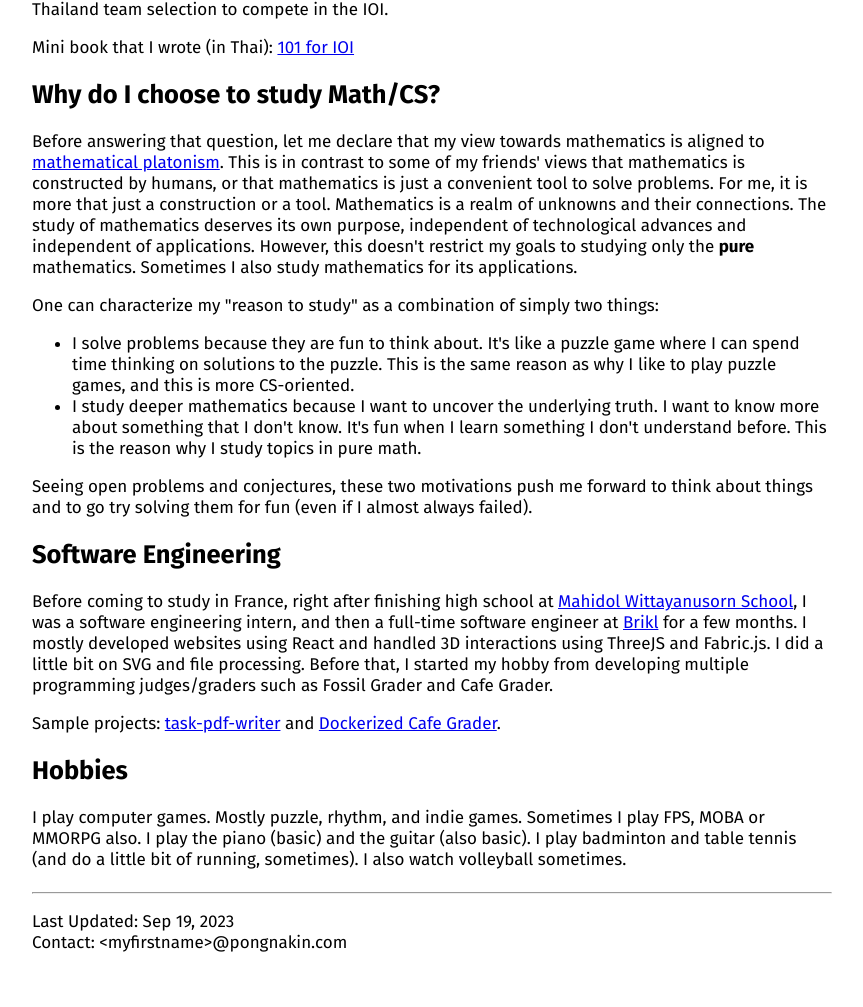
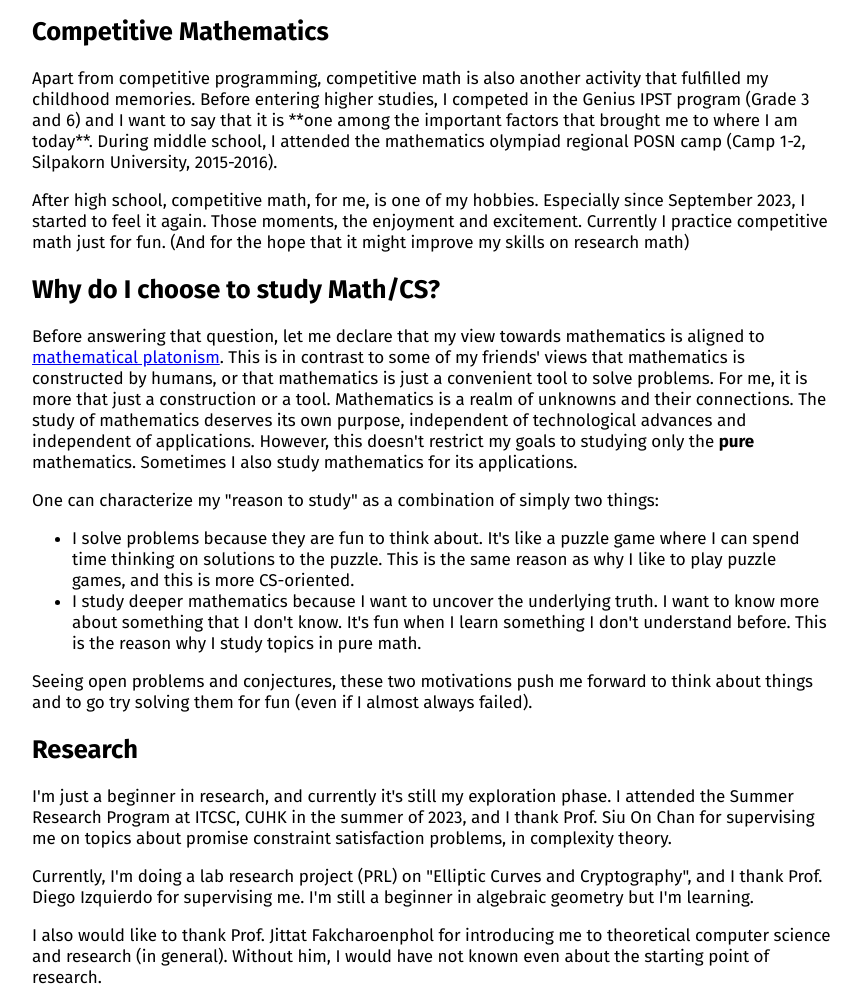
Before and after one commit to plumsirawit/about-2023, a plain HTML site: page index.html in a window 1280 px wide. Shown: the part 1076-2083 px from the top of the page, without its empty margins (208-1071 px from the left). Before the commit the page ends 2054 px from the top, so only its background shows below. Drawn offline with Linux system fonts and the light colour scheme.

Commit message:
Update index.html

```diff
--- a/index.html
+++ b/index.html
@@ -102,10 +102,8 @@
     </p>
     <h2>Academic Interests</h2>
     Since I'm in the Bachelor level, my academic interests will be quite wide
-    but not really deep. I'm interested in (last updated Sep 11, 2023):
+    but not really deep. I'm interested in (last updated Oct 24, 2023):
     <ul>
-      <li>Group theory</li>
-      <li>Galois theory</li>
       <li>Algebraic topology</li>
       <li>Algebraic geometry</li>
       <li>Arithmetic geometry</li>
@@ -113,8 +111,7 @@
       <li>Complexity theory</li>
       <li>Graph algorithms</li>
       <li>Computer architecture</li>
-      <li>Cryptography</li>
-      <li>Combinatorics</li>
+      <li>History of mathematics</li>
       <li>Philosophy of science, mathematics, politics and moral</li>
     </ul>
     <h2>Competitive Programming</h2>
@@ -146,6 +143,21 @@
         href="https://github.com/plumsirawit/101-for-ioi/releases/tag/v0.1.1-alpha"
         >101 for IOI</a
       >
+    </p>
+    <h2>Competitive Mathematics</h2>
+    <p>
+      Apart from competitive programming, competitive math is also another activity
+      that fulfilled my childhood memories. Before entering higher studies, I
+      competed in the Genius IPST program (Grade 3 and 6) and I want to say that
+      it is **one among the important factors that brought me to where I am today**.
+      During middle school, I attended the mathematics olympiad regional POSN camp
+      (Camp 1-2, Silpakorn University, 2015-2016).
+    </p>
+    <p>
+      After high school, competitive math, for me, is one of my hobbies. Especially
+      since September 2023, I started to feel it again. Those moments,
+      the enjoyment and excitement. Currently I practice competitive math just
+      for fun. (And for the hope that it might improve my skills on research math)
     </p>
     <h2>Why do I choose to study Math/CS?</h2>
     <p>
@@ -185,6 +197,23 @@
       forward to think about things and to go try solving them for fun (even if
       I almost always failed).
     </p>
+    <h2>Research</h2>
+    <p>
+      I'm just a beginner in research, and currently it's still my exploration
+      phase. I attended the Summer Research Program at ITCSC, CUHK in the summer
+      of 2023, and I thank Prof. Siu On Chan for supervising me on topics about
+      promise constraint satisfaction problems, in complexity theory.
+    </p>
+    <p>
+      Currently, I'm doing a lab research project (PRL) on "Elliptic Curves and
+      Cryptography", and I thank Prof. Diego Izquierdo for supervising me. I'm
+      still a beginner in algebraic geometry but I'm learning.
+    </p>
+    <p>
+      I also would like to thank Prof. Jittat Fakcharoenphol for introducing me
+      to theoretical computer science and research (in general). Without him,
+      I would have not known even about the starting point of research.
+    </p>
     <h2>Software Engineering</h2>
     <p>
       Before coming to study in France, right after finishing high school at
@@ -212,7 +241,7 @@
     <h2></h2>
     <hr />
     <p>
-      Last Updated: Sep 19, 2023<br />Contact: &lt;myfirstname&gt;@pongnakin.com
+      Last Updated: Oct 24, 2023<br />Contact: &lt;myfirstname&gt;@pongnakin.com
     </p>
   </body>
 </html>
```
